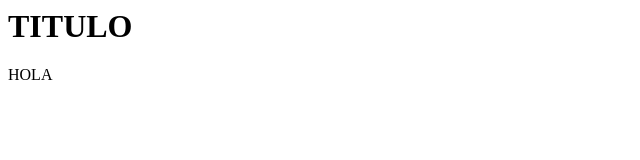
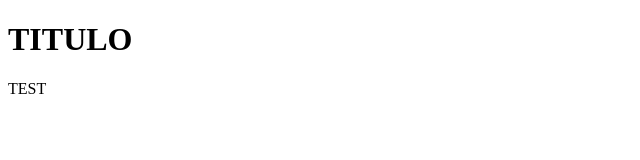
Before and after one commit to JorgeRojano/Pruebas, a plain HTML site: page index.html in a window 1280 px wide. Shown: the whole page, without its empty margins (0-640 px from the left). Drawn offline with Linux system fonts and the light colour scheme.

Commit message:
refactoring de html

```diff
--- a/index.html
+++ b/index.html
@@ -1,7 +1,12 @@
-<html>
+<!DOCTYPE html>
+<html lang="en">
+<head>
+  <meta charset="UTF-8">
+  <meta name="viewport" content="width=device-width, initial-scale=1.0">
+  <title>Document</title>
+</head>
 <body>
   <h1>TITULO</h1>
-  <p>HOLA</p>
+  <p>TEST</p>
 </body>
-
 </html>
```
